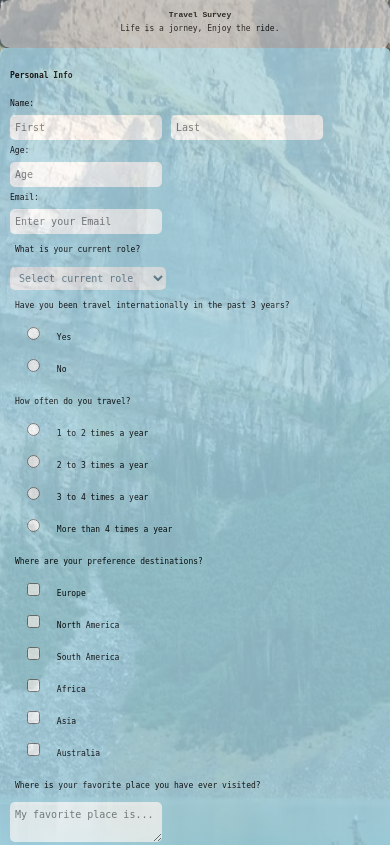
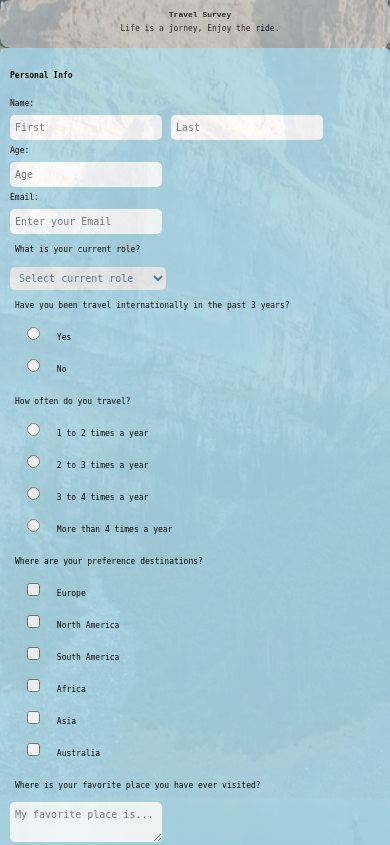
Before and after one commit to KesineeP/SurveyForm, a plain HTML site: page index.html in a window 390 px wide. Shown: the top 845 px of the page. Drawn offline with Linux system fonts and the light colour scheme.

Commit message:
Changed opacity on container class

```diff
--- a/surveyFormStyle.css
+++ b/surveyFormStyle.css
@@ -29,7 +29,7 @@ body {
 .container{
   width: 50%;
   background-color: lightblue;
-  opacity: 0.8;
+  opacity: 0.95;
   margin: 0 auto;
   padding: 10px 0px 20px 10px;
   border-radius: 5px;
@@ -161,6 +161,7 @@ footer {
     width: 100%;
     font-size: 15px;
     line-height: 22px;
+    opacity: 0.9;
   }
   .form-control,
   .input-textarea {
```
